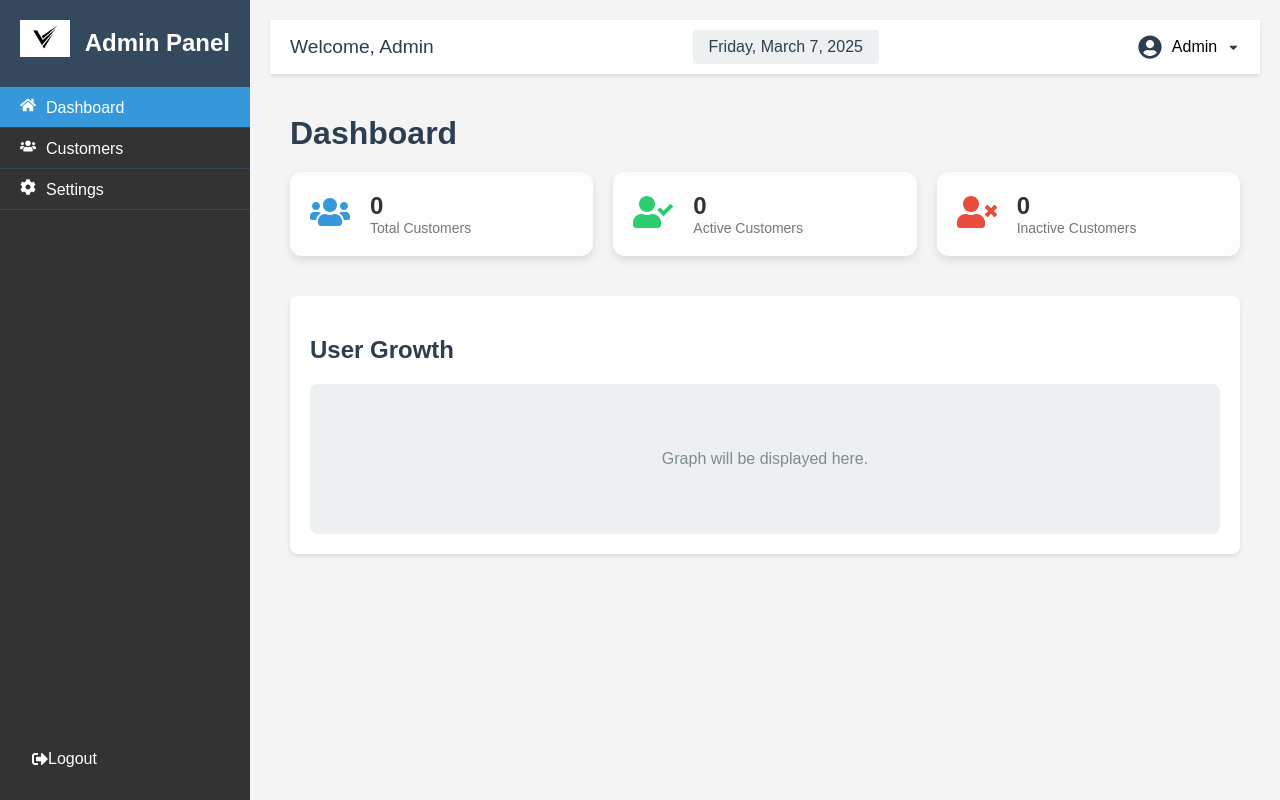
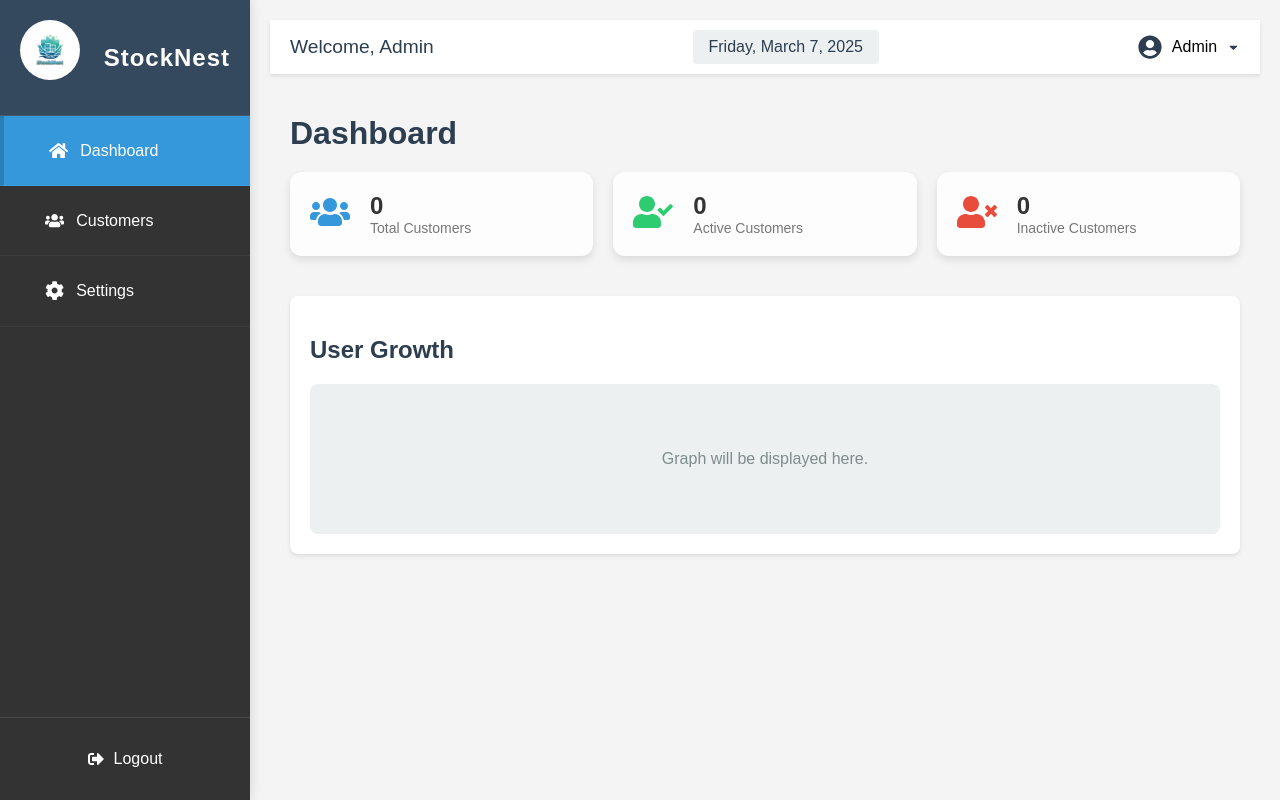
Before and after one commit to priyanshi7604/inventory-admin, a React (Create React App) app: page /dashboard in a window 1280 px wide. Built offline with nearby package versions, Linux system fonts and the light colour scheme; no server answers.

Commit message:
Sidebar issue fixed and New Logout Model Created

```diff
--- /dev/null
+++ b/src/components/LogoutModal.js
@@ -0,0 +1,21 @@
+import React from "react";
+
+const LogoutModal = ({ onConfirm, onCancel }) => {
+  return (
+    <div className="logout-modal-overlay">
+      <div className="logout-modal">
+        <h3>Are you sure you want to logout?</h3>
+        <div className="modal-buttons">
+          <button className="confirm-btn" onClick={onConfirm}>
+            Yes, Logout
+          </button>
+          <button className="cancel-btn" onClick={onCancel}>
+            Cancel
+          </button>
+        </div>
+      </div>
+    </div>
+  );
+};
+
+export default LogoutModal;
--- a/src/components/Navbar.jsx
+++ b/src/components/Navbar.jsx
@@ -1,16 +1,26 @@
 import React, { useState } from "react";
 import { useNavigate } from "react-router-dom";
 import { FaUserCircle, FaCaretDown } from "react-icons/fa";
+import LogoutModal from "./LogoutModal";
 import "../styles/Navbar.css";
 
 const Navbar = () => {
   const navigate = useNavigate();
   const [isProfileOpen, setIsProfileOpen] = useState(false);
+  const [showLogoutModal, setShowLogoutModal] = useState(false);
 
   const handleLogout = () => {
-    // Replace with API call later
     alert("Logout successful!");
-    navigate("/login"); // Redirect to login page
+    navigate("/login");
+  };
+
+  const handleLogoutClick = () => {
+    setShowLogoutModal(true);
+    setIsProfileOpen(false);
+  };
+
+  const handleCancelLogout = () => {
+    setShowLogoutModal(false);
   };
 
   // Get current date
@@ -22,6 +32,7 @@ const Navbar = () => {
   });
 
   return (
+    <>
       <nav className="navbar">
         <div className="navbar-left">
           <span>Welcome, Admin</span>
@@ -32,7 +43,6 @@ const Navbar = () => {
           </div>
         </div>
         <div className="navbar-right">
-        {/* User Profile Dropdown */}
           <div
             className="user-profile"
             onClick={() => setIsProfileOpen(!isProfileOpen)}
@@ -42,13 +52,23 @@ const Navbar = () => {
             <FaCaretDown className="dropdown-icon" />
             {isProfileOpen && (
               <div className="profile-dropdown">
-              <div className="dropdown-item">Settings</div>
-              <div className="dropdown-item"><button onClick={handleLogout}>Logout</button></div>
+                <div className="dropdown-item">
+                  <button onClick={handleLogoutClick}>Logout</button>
+                </div>
               </div>
             )}
           </div>
         </div>
       </nav>
+
+      {/* Logout Modal */}
+      {showLogoutModal && (
+        <LogoutModal
+          onConfirm={handleLogout}
+          onCancel={handleCancelLogout}
+        />
+      )}
+    </>
   );
 };
 
--- a/src/components/Sidebar.jsx
+++ b/src/components/Sidebar.jsx
@@ -1,55 +1,75 @@
-import React from "react";
+import React, { useState } from "react";
+import { useNavigate } from "react-router-dom";
 import { Link, useLocation } from "react-router-dom";
-import {
-  FaHome,
-  FaUsers,
-  FaCog,
-  FaSignOutAlt,
-} from "react-icons/fa";
-import logo from "../assets/logo.png"; // Company Logo
+import { FaHome, FaUsers, FaCog, FaSignOutAlt } from "react-icons/fa";
+import LogoutModal from "./LogoutModal";
+import logo from "../assets/StockNest.jpg";
 import "../styles/Sidebar.css";
 
 const Sidebar = () => {
+  const navigate = useNavigate();
   const location = useLocation();
+  const [showLogoutModal, setShowLogoutModal] = useState(false);
+
+  const handleLogout = () => {
+    alert("Logout successful!");
+    navigate("/login");
+  };
+
+  const handleLogoutClick = () => {
+    setShowLogoutModal(true);
+  };
+
+  const handleCancelLogout = () => {
+    setShowLogoutModal(false);
+  };
 
   return (
+    <>
       <div className="sidebar">
-      {/* Logo and Branding */}
         <div className="sidebar-header">
           <img src={logo} alt="Logo" className="logo" />
-        <h2>Admin Panel</h2>
+          <h2>StockNest</h2>
         </div>
 
         {/* Menu Items */}
         <ul className="sidebar-menu">
           <li className={location.pathname === "/dashboard" ? "active" : ""}>
-          <Link to="/dashboard">
+            <Link to="/dashboard" className="menu-link">
               <FaHome className="icon" />
               <span>Dashboard</span>
             </Link>
           </li>
           <li className={location.pathname === "/customers" ? "active" : ""}>
-          <Link to="/customers">
+            <Link to="/customers" className="menu-link">
               <FaUsers className="icon" />
               <span>Customers</span>
             </Link>
           </li>
           <li className={location.pathname === "/settings" ? "active" : ""}>
-          <Link to="/settings">
+            <Link to="/settings" className="menu-link">
               <FaCog className="icon" />
               <span>Settings</span>
             </Link>
           </li>
         </ul>
 
-      {/* Logout Button */}
         <div className="sidebar-footer">
-        <button className="logout-btn">
+          <button className="logout-btn" onClick={handleLogoutClick}>
             <FaSignOutAlt className="icon" />
             <span>Logout</span>
           </button>
         </div>
       </div>
+
+      {/* Logout Modal */}
+      {showLogoutModal && (
+        <LogoutModal
+          onConfirm={handleLogout}
+          onCancel={handleCancelLogout}
+        />
+      )}
+    </>
   );
 };
 
--- a/src/styles/Navbar.css
+++ b/src/styles/Navbar.css
@@ -83,3 +83,65 @@
 .dropdown-item:hover {
   background-color: #ecf0f1;
 }
+
+/* Logout Modal Styles */
+.logout-modal-overlay {
+  position: fixed;
+  top: 0;
+  left: 0;
+  width: 100%;
+  height: 100%;
+  background-color: rgba(0, 0, 0, 0.5);
+  display: flex;
+  justify-content: center;
+  align-items: center;
+  z-index: 1001;
+}
+
+.logout-modal {
+  background-color: #ffffff;
+  padding: 20px;
+  border-radius: 8px;
+  box-shadow: 0 4px 10px rgba(0, 0, 0, 0.2);
+  text-align: center;
+}
+
+.logout-modal h3 {
+  margin-bottom: 20px;
+  font-size: 1.2rem;
+  color: #2c3e50;
+}
+
+.modal-buttons {
+  display: flex;
+  justify-content: center;
+  gap: 10px;
+}
+
+.modal-buttons button {
+  padding: 10px 20px;
+  border: none;
+  border-radius: 4px;
+  cursor: pointer;
+  font-size: 1rem;
+  font-weight: 500;
+  transition: background-color 0.2s ease;
+}
+
+.modal-buttons .confirm-btn {
+  background-color: #e74c3c;
+  color: #ffffff;
+}
+
+.modal-buttons .confirm-btn:hover {
+  background-color: #c0392b;
+}
+
+.modal-buttons .cancel-btn {
+  background-color: #bdc3c7;
+  color: #2c3e50;
+}
+
+.modal-buttons .cancel-btn:hover {
+  background-color: #95a5a6;
+}
--- a/src/styles/Sidebar.css
+++ b/src/styles/Sidebar.css
@@ -1,3 +1,4 @@
+/* Sidebar Styles */
 .sidebar {
   width: 250px;
   background-color: #2c3e50;
@@ -5,26 +6,37 @@
   height: 100vh;
   display: flex;
   flex-direction: column;
+  box-shadow: 2px 0 10px rgba(0, 0, 0, 0.1);
+  position: fixed;
+  left: 0;
+  top: 0;
+  z-index: 1000;
+  overflow-y: auto;
 }
 
-/* Logo and Branding */
+/* Sidebar Header */
 .sidebar-header {
-  padding: 20px;
+  padding: 25px 20px;
   text-align: center;
   background-color: #34495e;
+  border-bottom: 1px solid rgba(255, 255, 255, 0.1);
 }
 
 .sidebar-header .logo {
-  width: 50px;
-  margin-bottom: 10px;
+  width: 60px;
+  margin-bottom: 15px;
+  border-radius: 50%;
 }
 
 .sidebar-header h2 {
   margin: 0;
-  font-size: 1.5rem;
+  font-size: 1.6rem;
+  font-weight: 600;
+  color: #ffffff;
+  letter-spacing: 1px;
 }
 
-/* Menu Items */
+/* Sidebar Menu */
 .sidebar-menu {
   list-style: none;
   padding: 0;
@@ -33,34 +45,44 @@
 }
 
 .sidebar-menu li {
-  padding: 15px 20px;
-  border-bottom: 1px solid #34495e;
+  padding: 0;
+  border-bottom: 1px solid rgba(255, 255, 255, 0.05);
 }
 
-.sidebar-menu li a {
+.sidebar-menu li a.menu-link {
   color: #ffffff;
   text-decoration: none;
   display: flex;
   align-items: center;
+  padding: 15px 25px;
   font-size: 1rem;
+  font-weight: 500;
+  transition: background-color 0.2s ease;
 }
 
-.sidebar-menu li a:hover {
-  background-color: #34495e;
+.sidebar-menu li a.menu-link:hover {
+  background-color: rgba(255, 255, 255, 0.05);
 }
 
 .sidebar-menu li.active {
   background-color: #3498db;
+  border-left: 4px solid #2980b9;
+}
+
+.sidebar-menu li.active a.menu-link {
+  color: #ffffff;
 }
 
 .sidebar-menu .icon {
-  margin-right: 10px;
+  margin-right: 12px;
+  font-size: 1.2rem;
 }
 
-/* Logout Button */
+/* Sidebar Footer */
 .sidebar-footer {
   padding: 20px;
   text-align: center;
+  border-top: 1px solid rgba(255, 255, 255, 0.1);
 }
 
 .logout-btn {
@@ -69,80 +91,86 @@
   color: #ffffff;
   display: flex;
   align-items: center;
+  justify-content: center;
   cursor: pointer;
   font-size: 1rem;
+  font-weight: 500;
+  transition: color 0.2s ease;
+  outline: none;
 }
 
-
-
-/* Sidebar Styles */
-.sidebar {
-  width: 250px;
-  background-color: #2c3e50;
+.logout-btn:hover {
   color: #ffffff;
-  height: 100vh;
-  display: flex;
-  flex-direction: column;
 }
 
-.sidebar-header {
-  padding: 20px;
-  text-align: center;
-  background-color: #34495e;
-}
-
-.sidebar-header h2 {
-  margin: 0;
-  font-size: 1.5rem;
-}
-
-.sidebar-menu {
-  list-style: none;
-  padding: 0;
-  margin: 0;
-  flex: 1;
-}
-
-.sidebar-menu li {
-  padding: 15px 20px;
-  border-bottom: 1px solid #34495e;
-}
-
-.sidebar-menu li a {
-  color: #ffffff;
-  text-decoration: none;
-  display: flex;
-  align-items: center;
-  font-size: 1rem;
-}
-
-.sidebar-menu li a:hover {
-  background-color: #34495e;
-}
-
-.sidebar-menu li.active {
-  background-color: #3498db;
-}
-
-.sidebar-menu .icon {
+.logout-btn .icon {
   margin-right: 10px;
 }
 
-.sidebar-footer {
+.main-content {
+  margin-left: 250px;
   padding: 20px;
+  width: calc(100% - 250px);
+}
+
+/* Logout Modal Styles */
+.logout-modal-overlay {
+  position: fixed;
+  top: 0;
+  left: 0;
+  width: 100%;
+  height: 100%;
+  background-color: rgba(0, 0, 0, 0.5);
+  display: flex;
+  justify-content: center;
+  align-items: center;
+  z-index: 1001;
+}
+
+.logout-modal {
+  background-color: #ffffff;
+  padding: 20px;
+  border-radius: 8px;
+  box-shadow: 0 4px 10px rgba(0, 0, 0, 0.2);
   text-align: center;
 }
 
-.logout-btn {
-  background: none;
+.logout-modal h3 {
+  margin-bottom: 20px;
+  font-size: 1.2rem;
+  color: #2c3e50;
+}
+
+.modal-buttons {
+  display: flex;
+  justify-content: center;
+  gap: 10px;
+}
+
+.modal-buttons button {
+  padding: 10px 20px;
   border: none;
-  color: #ffffff;
-  display: flex;
-  align-items: center;
+  border-radius: 4px;
   cursor: pointer;
   font-size: 1rem;
+  font-weight: 500;
+  transition: background-color 0.2s ease;
 }
 
-.logout-btn:hover {
-  color: #e74c3c;
+.modal-buttons .confirm-btn {
+  background-color: #e74c3c;
+  color: #ffffff;
 }
+
+.modal-buttons .confirm-btn:hover {
+  background-color: #c0392b;
+}
+
+.modal-buttons .cancel-btn {
+  background-color: #bdc3c7;
+  color: #2c3e50;
+}
+
+.modal-buttons .cancel-btn:hover {
+  background-color: #95a5a6;
+}
```
Also changed, not shown: src/assets/StockNest.jpg (added), src/assets/logo.png (deleted). Lines whose indentation alone changed are shown as unchanged.
